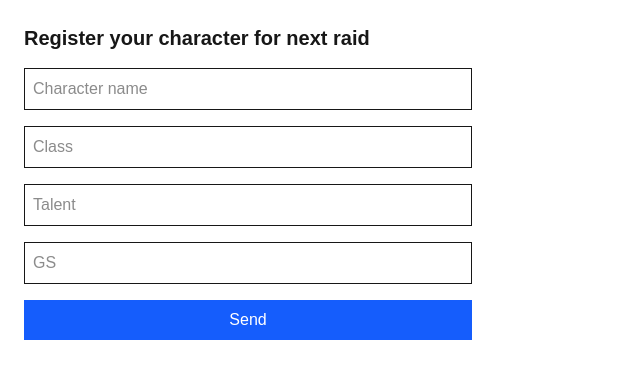
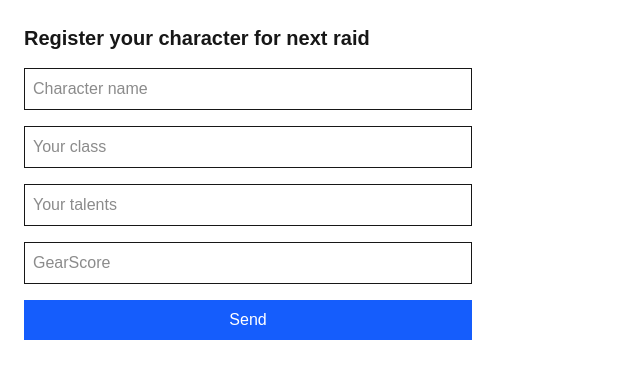
Before and after one commit to gandres-digital/raid-generator, a Next.js app: page / in a window 1280 px wide. Shown: the top 378 px of the page, without its empty margins (0-640 px from the left). Built offline with nearby package versions, Linux system fonts and the light colour scheme.

Commit message:
change placeholder

```diff
--- a/src/app/page.tsx
+++ b/src/app/page.tsx
@@ -31,13 +31,13 @@ const FormularioPersonaje: FC = () => {
         <input {...register('name', { required: true, maxLength: 20 })} placeholder="Character name" className="p-2 border" />
         {errors.name && <span className="text-red-600">Field required</span>}
 
-        <input {...register('mainclass', { required: true, maxLength: 20 })} placeholder="Class" className="p-2 border" />
+        <input {...register('mainclass', { required: true, maxLength: 20 })} placeholder="Your class" className="p-2 border" />
         {errors.mainclass && <span className="text-red-600">Field required</span>}
 
-        <input {...register('talent', { required: true, maxLength: 20 })} placeholder="Talent" className="p-2 border" />
+        <input {...register('talent', { required: true, maxLength: 20 })} placeholder="Your talents" className="p-2 border" />
         {errors.talent && <span className="text-red-600">Field required</span>}
 
-        <input {...register('gs', { required: true, valueAsNumber: true, maxLength: 20 })} type="number" placeholder="GS" className="p-2 border" />
+        <input {...register('gs', { required: true, valueAsNumber: true, maxLength: 20 })} type="number" placeholder="GearScore" className="p-2 border" />
         {errors.gs && <span className="text-red-600">Field required</span>}
 
         <button type="submit" className="bg-blue-600 text-white px-4 py-2">Send</button>
```
